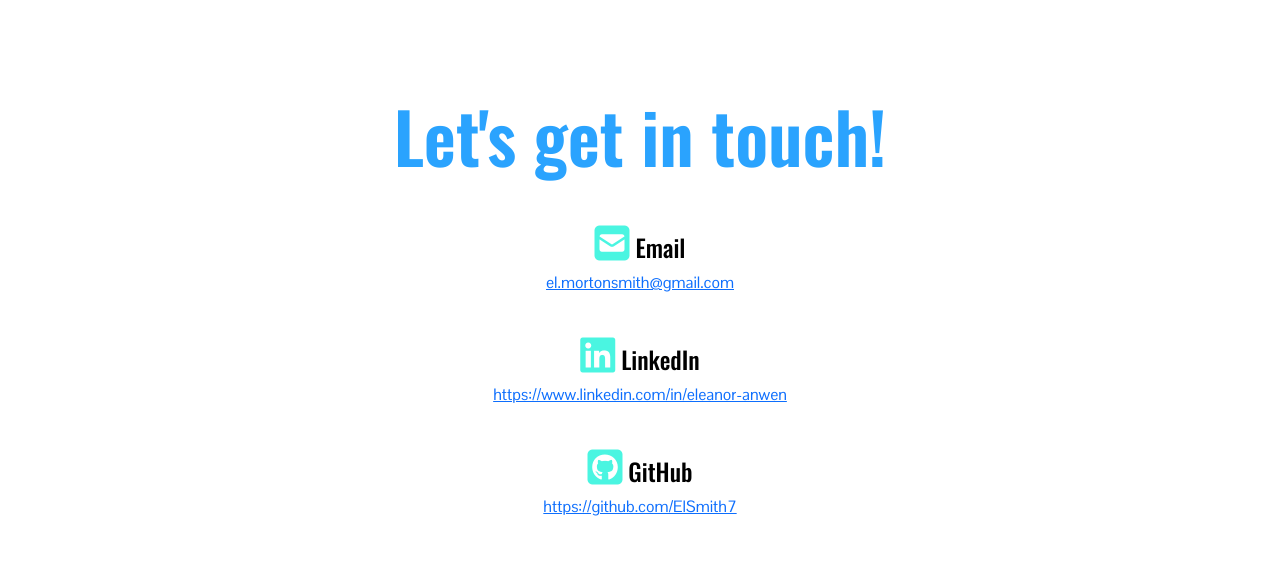
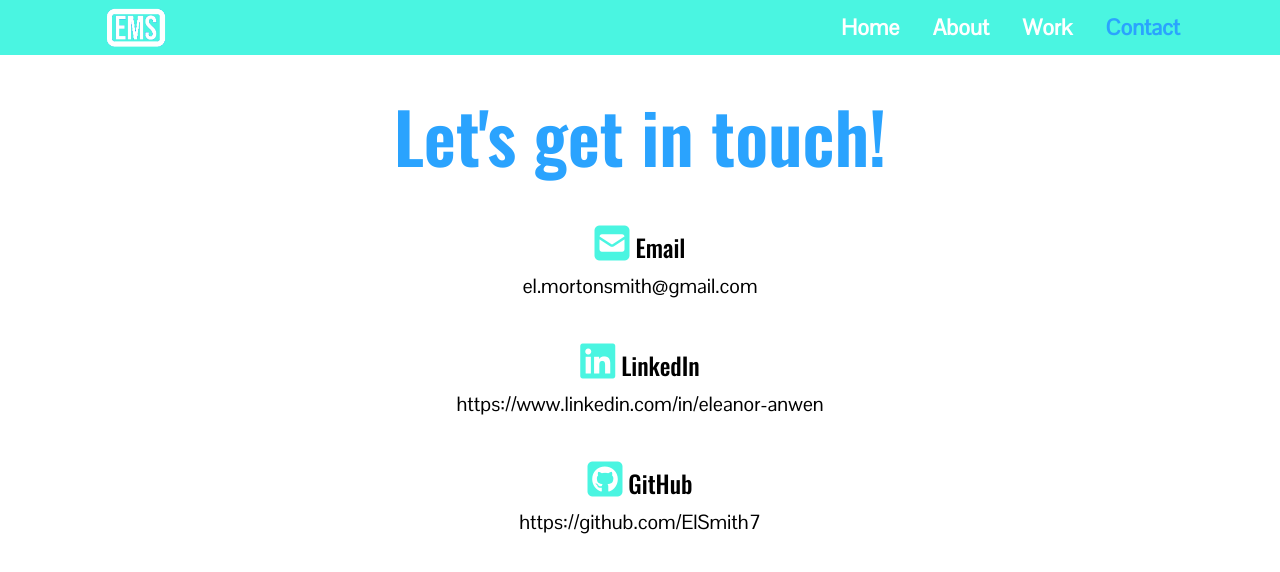
Before and after one commit to ElSmith7/portfolio-project, a plain HTML site: page contact.html in a window 1280 px wide. Drawn offline with nearby package versions, Linux system fonts and the light colour scheme.

Commit message:
injected header across pages

```diff
--- a/contact.html
+++ b/contact.html
@@ -32,25 +32,48 @@
     <title>Contact | Eleanor Morton-Smith</title>
   </head>
   <body>
+    <div class="container">
+      <nav class="content d-flex justify-content-between fixed-top">
+        <a title="Homepage" href="/"
+          ><img src="/images/logo.png" alt="Eleanor Morton-Smith logo"
+        /></a>
+        <ul>
+          <li>
+            <a title="Homepage" href="/">Home</a>
+          </li>
+          <li>
+            <a title="About Eleanor" href="/about.html">About</a>
+          </li>
+          <li>
+            <a title="Eleanor's portfolio" href="/work.html">Work</a>
+          </li>
+          <li class="active">
+            <a title="Contact Eleanor" href="/contact.html">Contact</a>
+          </li>
+        </ul>
+      </nav>
+    </div>
     <div class="container content-container">
       <div class="content">
         <h1 class="text-center mb-5">Let's get in touch!</h1>
         <ul class="text-center">
           <li>
             <h4><i class="fa-solid fa-square-envelope"></i> Email</h4>
-            <a href="mailto:el.mortonsmith@gmail.com"
+            <a class="link" href="mailto:el.mortonsmith@gmail.com"
               >el.mortonsmith@gmail.com</a
             >
           </li>
           <li>
             <h4><i class="fa-brands fa-linkedin"></i> LinkedIn</h4>
-            <a href="https://www.linkedin.com/in/eleanor-anwen-28038a174/"
+            <a
+              class="link"
+              href="https://www.linkedin.com/in/eleanor-anwen-28038a174/"
               >https://www.linkedin.com/in/eleanor-anwen</a
             >
           </li>
           <li>
             <h4><i class="fa-brands fa-github-square"></i> GitHub</h4>
-            <a href="https://github.com/ElSmith7"
+            <a class="link" href="https://github.com/ElSmith7"
               >https://github.com/ElSmith7</a
             >
           </li>
```
Also changed, not shown: about.html (+21 -0 lines), index.html (+1 -1 lines), work.html (+21 -0 lines).
